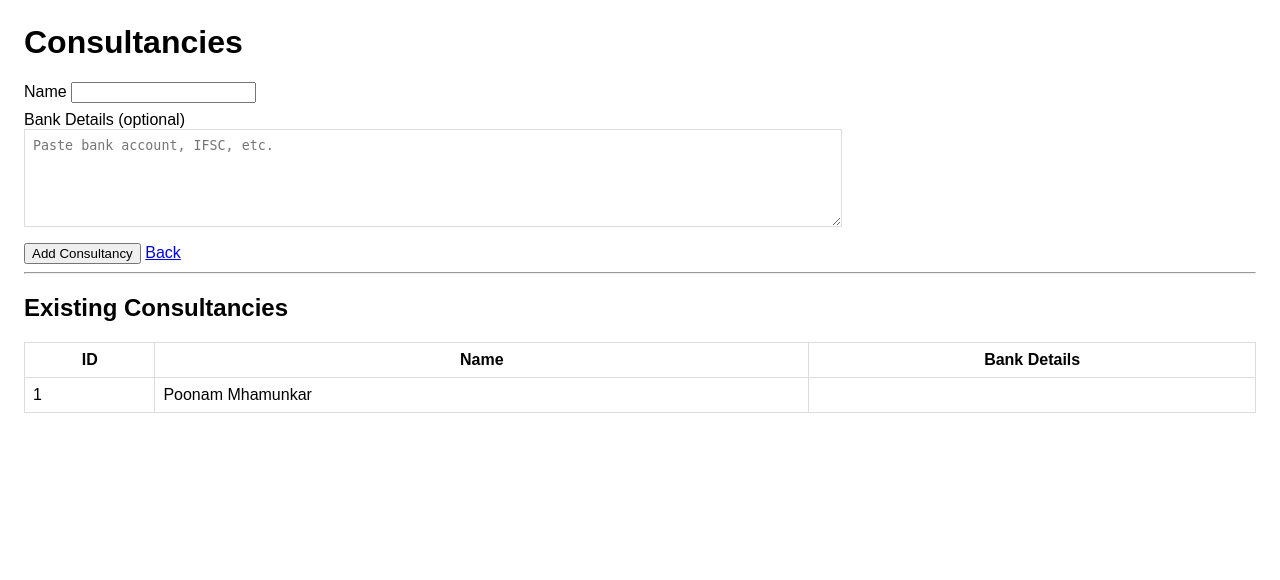
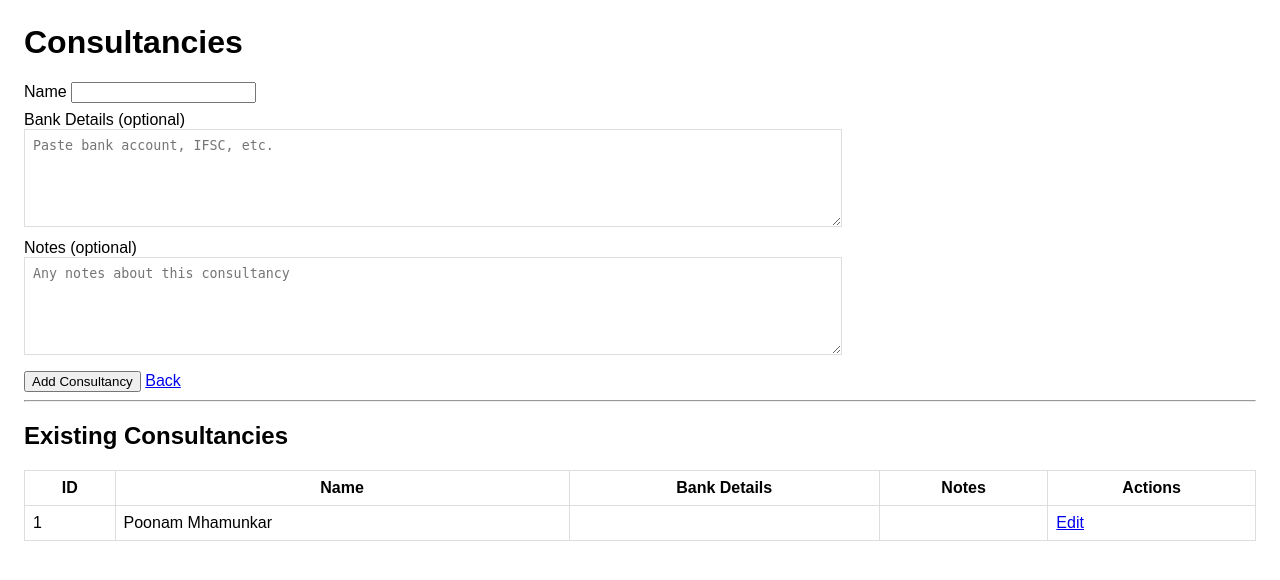
Before and after one commit to adipixel/bill-generator, a Flask app: page /consultancies in a window 1280 px wide. Shown: the top 580 px of the page. Run offline with Flask 2, Linux system fonts and the light colour scheme.

Commit message:
Enable editing consultancies (edit page, save notes & bank details)

```diff
--- a/app.py
+++ b/app.py
@@ -168,7 +168,7 @@ def save_company(name, bank_details):
         writer.writerow(row)
 
 def load_consultancies():
-    """Return list of consultancies as dicts: {'consultancy_id': int, 'name': str, 'bank_details': str}"""
+    """Return list of consultancies as dicts: {'consultancy_id': int, 'name': str, 'bank_details': str, 'notes': str}"""
     if not os.path.exists(CONSULTANCIES_FILE):
         return []
     consultancies = []
@@ -181,11 +181,14 @@ def load_consultancies():
                 pass
             # normalize bank details if present (backwards compatible)
             row['bank_details'] = _normalize_multiline(row.get('bank_details', ''))
+            # notes are optional free text
+            row['notes'] = (row.get('notes') or '').strip()
             consultancies.append(row)
     return consultancies
 
-def save_consultancy(name, bank_details=''):
-    fieldnames = ['consultancy_id', 'name', 'bank_details']
+def save_consultancy(name, bank_details='', notes=''):
+    # support notes for consultancies
+    fieldnames = ['consultancy_id', 'name', 'bank_details', 'notes']
     consultancies = load_consultancies()
     next_id = 1
     if consultancies:
@@ -193,13 +196,29 @@ def save_consultancy(name, bank_details=''):
             next_id = max([c.get('consultancy_id') or 0 for c in consultancies]) + 1
         except Exception:
             next_id = len(consultancies) + 1
-    row = {'consultancy_id': next_id, 'name': name, 'bank_details': _normalize_multiline(bank_details)}
+    row = {'consultancy_id': next_id, 'name': name, 'bank_details': _normalize_multiline(bank_details), 'notes': (notes or '').strip()}
     file_exists = os.path.exists(CONSULTANCIES_FILE)
     with open(CONSULTANCIES_FILE, 'a', newline='') as f:
         writer = csv.DictWriter(f, fieldnames=fieldnames)
         if not file_exists:
             writer.writeheader()
         writer.writerow(row)
+
+
+def rewrite_consultancies(consultancies_list):
+    """Overwrite consultancies CSV with provided list."""
+    fieldnames = ['consultancy_id', 'name', 'bank_details', 'notes']
+    with open(CONSULTANCIES_FILE, 'w', newline='') as f:
+        writer = csv.DictWriter(f, fieldnames=fieldnames)
+        writer.writeheader()
+        for c in consultancies_list:
+            writer.writerow({
+                'consultancy_id': c.get('consultancy_id') or '',
+                'name': c.get('name',''),
+                'bank_details': c.get('bank_details',''),
+                'notes': c.get('notes','')
+            })
+
 
 @app.route('/')
 def index():
@@ -314,11 +333,94 @@ def consultancies_view():
     if request.method == 'POST':
         name = request.form.get('name','').strip()
         bank_details = request.form.get('bank_details','')
+        notes = request.form.get('notes','')
         if name:
             save_consultancy(name, bank_details)
         return redirect(url_for('index'))
     consultancies = load_consultancies()
     return render_template('consultancies.html', consultancies=consultancies)
 
+def rewrite_bills(bills_list):
+    """Overwrite the bills CSV with the provided list of bill dicts."""
+    fieldnames = ['bill_number', 'consultancy_name', 'client_name', 'date', 'billed_for', 'items', 'total', 'bank_details']
+    with open(BILLS_FILE, 'w', newline='') as f:
+        writer = csv.DictWriter(f, fieldnames=fieldnames)
+        writer.writeheader()
+        for row in bills_list:
+            # items may be a list (loaded) or already a string
+            items = row.get('items', '')
+            if isinstance(items, list):
+                items_str = ';'.join([f"{it.get('description','')}:{it.get('cost',0)}" for it in items])
+            else:
+                items_str = items
+            writer.writerow({
+                'bill_number': row.get('bill_number') or '',
+                'consultancy_name': row.get('consultancy_name',''),
+                'client_name': row.get('client_name',''),
+                'date': row.get('date',''),
+                'billed_for': row.get('billed_for',''),
+                'items': items_str,
+                'total': row.get('total',0),
+                'bank_details': row.get('bank_details','')
+            })
+
+
+@app.route('/delete_bill/<int:bill_number>', methods=['POST'])
+def delete_bill(bill_number):
+    bills = load_bills()
+    remaining = []
+    deleted = False
+    for b in bills:
+        try:
+            if int(b.get('bill_number')) == int(bill_number):
+                deleted = True
+                continue
+        except Exception:
+            # fallback string comparison
+            if str(b.get('bill_number')) == str(bill_number):
+                deleted = True
+                continue
+        remaining.append(b)
+    if not deleted:
+        abort(404)
+    # rewrite CSV without the deleted bill
+    rewrite_bills(remaining)
+    return redirect(url_for('index'))
+
+@app.route('/consultancies/edit/<int:consultancy_id>', methods=['GET', 'POST'])
+def edit_consultancy(consultancy_id):
+    if request.method == 'POST':
+        name = request.form.get('name','').strip()
+        bank_details = request.form.get('bank_details','')
+        notes = request.form.get('notes','')
+        consultancies = load_consultancies()
+        updated = False
+        for c in consultancies:
+            try:
+                cid = int(c.get('consultancy_id')) if c.get('consultancy_id') not in (None, '') else None
+            except Exception:
+                cid = c.get('consultancy_id')
+            if cid == consultancy_id:
+                c['name'] = name
+                c['bank_details'] = _normalize_multiline(bank_details)
+                c['notes'] = (notes or '').strip()
+                updated = True
+                break
+        if not updated:
+            abort(404)
+        rewrite_consultancies(consultancies)
+        return redirect(url_for('consultancies_view'))
+
+    # GET: render edit form
+    consultancies = load_consultancies()
+    for c in consultancies:
+        try:
+            cid = int(c.get('consultancy_id')) if c.get('consultancy_id') not in (None, '') else None
+        except Exception:
+            cid = c.get('consultancy_id')
+        if cid == consultancy_id:
+            return render_template('consultancies_edit.html', consultancy=c)
+    abort(404)
+
 if __name__ == '__main__':
     app.run(debug=True)
--- a/templates/consultancies.html
+++ b/templates/consultancies.html
@@ -45,6 +45,13 @@
           placeholder="Paste bank account, IFSC, etc."
         ></textarea>
       </div>
+      <div style="margin-top: 8px">
+        <label>Notes (optional)</label>
+        <textarea
+          name="notes"
+          placeholder="Any notes about this consultancy"
+        ></textarea>
+      </div>
       <div class="actions">
         <button type="submit">Add Consultancy</button>
         <a href="/">Back</a>
@@ -59,6 +66,8 @@
           <th>ID</th>
           <th>Name</th>
           <th>Bank Details</th>
+          <th>Notes</th>
+          <th>Actions</th>
         </tr>
       </thead>
       <tbody>
@@ -67,6 +76,13 @@
           <td>{{ c.consultancy_id }}</td>
           <td>{{ c.name }}</td>
           <td style="white-space: pre-line">{{ c.get('bank_details','') }}</td>
+          <td style="white-space: pre-line">{{ c.get('notes','') }}</td>
+          <td>
+            <a
+              href="{{ url_for('edit_consultancy', consultancy_id=c.consultancy_id) }}"
+              >Edit</a
+            >
+          </td>
         </tr>
         {% endfor %}
       </tbody>
```
Also changed, not shown: templates/consultancies_edit.html (added, +51 -0 lines).
